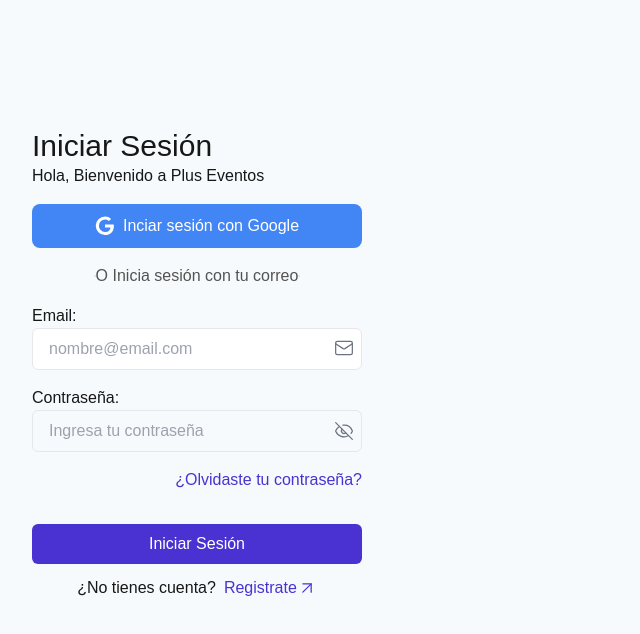
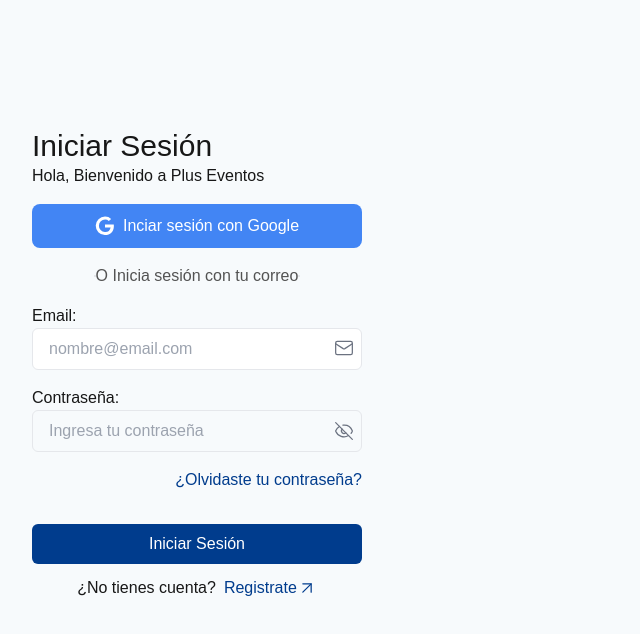
Before and after one commit to bisarroyo/ticket-saas, a Next.js app: page /login in a window 1280 px wide. Shown: the top 634 px of the page, without its empty margins (0-640 px from the left). Built offline with nearby package versions, Linux system fonts and the light colour scheme.

Commit message:
update color and add css and jsx for loader component

```diff
--- a/app/globals.css
+++ b/app/globals.css
@@ -5,7 +5,7 @@
 :root {
   --background: #f7fafc;
   --foreground: #171717;
-  --primary: #4a32d2;
+  --primary: #003c8d;
   --primary-foreground: #3d29ae;
   --secondary: 0 0% 96.1%;
   --secondary-foreground: 0 0% 9%;
@@ -27,3 +27,45 @@
   background: var(--background);
   font-family: Arial, Helvetica, sans-serif;
 }
+
+.loader,
+.loader:before,
+.loader:after {
+  border-radius: 50%;
+  width: 2.5em;
+  height: 2.5em;
+  animation-fill-mode: both;
+  animation: bblFadInOut 1.8s infinite ease-in-out;
+}
+.loader {
+  color: var(--primary);
+  font-size: 7px;
+  position: relative;
+  text-indent: -9999em;
+  transform: translateZ(0);
+  animation-delay: -0.16s;
+}
+.loader:before,
+.loader:after {
+  content: '';
+  position: absolute;
+  top: 0;
+}
+.loader:before {
+  left: -3.5em;
+  animation-delay: -0.32s;
+}
+.loader:after {
+  left: 3.5em;
+}
+
+@keyframes bblFadInOut {
+  0%,
+  80%,
+  100% {
+    box-shadow: 0 2.5em 0 -1.3em;
+  }
+  40% {
+    box-shadow: 0 2.5em 0 0;
+  }
+}
--- /dev/null
+++ b/components/ui/loading.tsx
@@ -0,0 +1,7 @@
+export default function Loading() {
+  return (
+    <div className='flex justify-center items-center py-5'>
+      <span className='loader'></span>
+    </div>
+  )
+}
```
